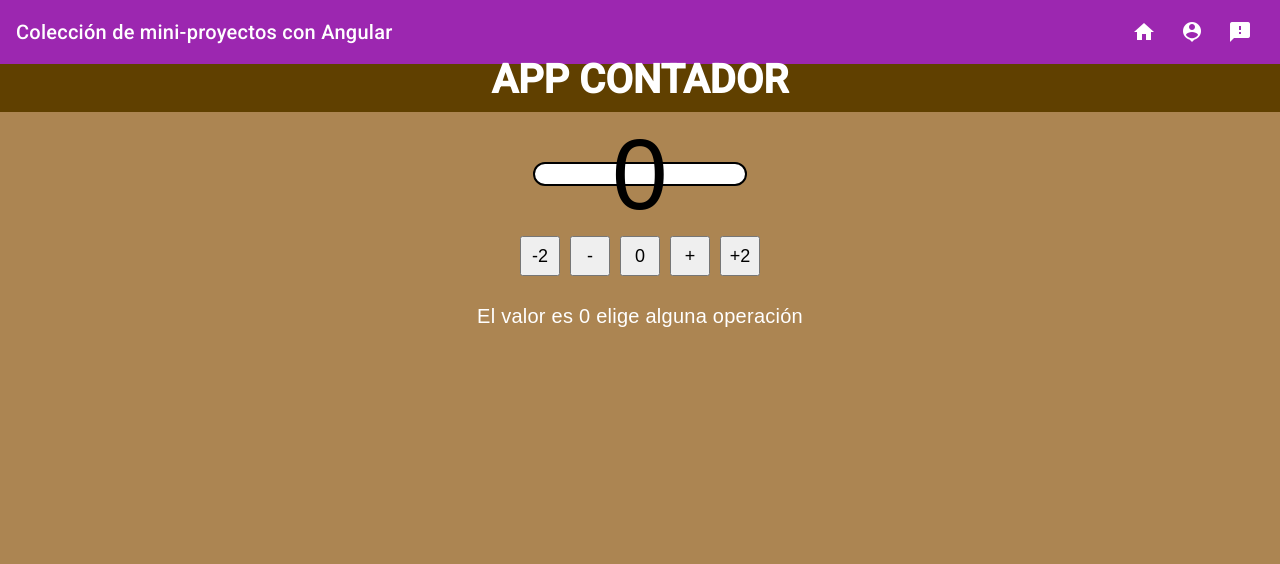
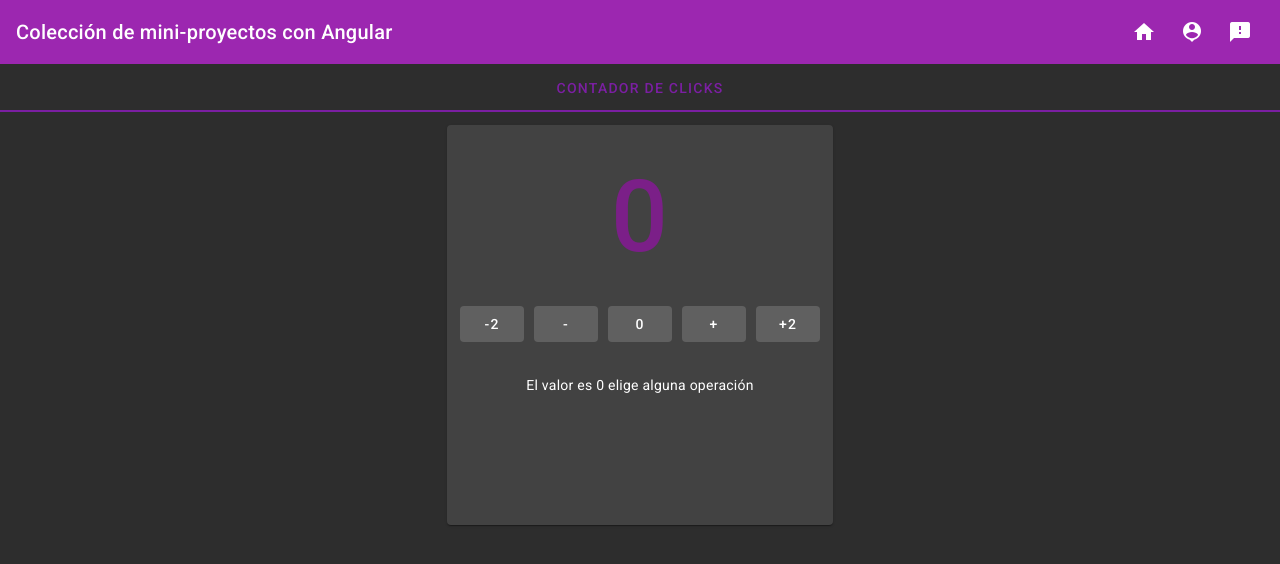
Before and after one commit to GusEngers/angular-practice-and-projects, an Angular app in the folder projects/: page /contador in a window 1280 px wide. Shown: the top 564 px of the page. Built offline with nearby package versions, Linux system fonts and the light colour scheme.

Commit message:
Contador V1 con estilos y funcionalidades terminado

```diff
--- a/projects/src/app/contador/contador.component.css
+++ b/projects/src/app/contador/contador.component.css
@@ -1,76 +1,48 @@
-.container {
-	margin: 0;
-	height: 100vh;
-	display: flex;
-	justify-content: flex-start;
+/*ESTILOS NUEVOS*/
+.size-card {
+	max-width: 400px;
 	align-items: center;
-	background-color: #AC8552FF;
-	flex-direction: column;
-	font-family: Arial;
+	min-height: 400px;
 }
 
-.title-container {
-	width: 100%;
-	background-color: #604000FF;
+mat-card-title {
+	color: #7b1f88ff;
+	font-size: 100px;
+	margin: 60px 0;
 }
 
-.title {
-	text-align: center;
-	font-weight: bolder;
-	color: white;
-	font-size: 40px;
+button {
+	background-color: #606060ff;
+	margin: 5px;
 }
 
-.count-container {
-	font-size: 100px;
+mat-card-content {
+	align-items: center;
+	justify-content: center;
 	text-align: center;
-	width: 210px;
-	border: 2px solid black;
-	border-radius: 20px;
-	background-color: white;
-	margin: 50px 0;
+	padding-top: 20px;
 }
 
-.buttons-container {
-	height: 40px;
-	display: flex;
-	justify-content: center;
-}
-
-.button {
-	height: 100%;
-	width: 40px;
-	margin: 0 5px;
-	font-size: 18px;
-}
-
-.text-container {
-	width: 100%;
-	text-align: center;
-	margin-top: 30px;
-	font-size: 20px;
-}
-
-.text-zero {
+.cero {
 	color: white;
 }
 
-.text-min {
-	color: #21C9DDFF;
+.min {
+	color: #1cffffff;
 }
 
-.text-max {
-	color: #FF0005FF;
+.max {
+	color: #ffa000ff;
 }
 
-.text-continue {
-	color: #B5F796FF;
+.par {
+	color: #ffff2cff;
 }
 
-.text-even {
-	color: #D9E80CFF;
+.impar {
+	color: #6500ffff;
 }
 
-.text-odd {
-	color: #F3780BFF;
+.continue {
+	color: greenyellow;
 }
--- a/projects/src/app/contador/contador.component.html
+++ b/projects/src/app/contador/contador.component.html
@@ -1,23 +1,58 @@
-<div class="container">
-	<div class="title-container">
-		<h1 class="title">APP CONTADOR</h1>
-	</div>
-	<div class="count-container">
-		<span>{{count}}</span>
-	</div>
-	<div class="buttons-container">
-		<button class="button" (click)="count = count - 2" [disabled]="(count - 2) < -100">-2</button>
-		<button class="button" (click)="count = count - 1" [disabled]="count <= -100">-</button>
-		<button class="button" (click)="count = 0">0</button>
-		<button class="button" (click)="count = count + 1" [disabled]="count >= 100">+</button>
-		<button class="button" (click)="count = count + 2" [disabled]="(count + 2) > 100">+2</button>
-	</div>
-	<div class="text-container">
-		<p class="text-zero" *ngIf="count == 0">El valor es 0 elige alguna operación</p>
-		<p class="text-min" *ngIf="count == -100">Llegaste al valor mínimo</p>
-		<p class="text-max" *ngIf="count == 100">Llegaste al valor máximo</p>
-		<p class="text-even" *ngIf="(count % 2 == 0) && (count != 0)">Este número es PAR</p>
-		<p class="text-odd" *ngIf="(count % 2 != 0) && (count != 0)">Este número es IMPAR</p>
-		<p class="text-continue" *ngIf="(count >= -99) && (count <= 99) && (count != 0)">Continua</p>
-	</div>
-</div>
+<mat-tab-group>
+	<mat-tab label="CONTADOR DE CLICKS">
+		<mat-grid-list cols="1" rowHeight="3:1">
+			<mat-grid-tile>
+				<mat-card class="size-card">
+					<mat-card-header>
+						<mat-card-title>{{ count }}</mat-card-title>
+					</mat-card-header>
+					<mat-card-actions>
+						<button
+							mat-button
+							(click)="count = count - 2"
+							[disabled]="count - 2 < -100">
+							-2
+						</button>
+						<button
+							mat-button
+							(click)="count = count - 1"
+							[disabled]="count <= -100">
+							-
+						</button>
+						<button mat-button (click)="count = 0">0</button>
+						<button
+							mat-button
+							(click)="count = count + 1"
+							[disabled]="count >= 100">
+							+
+						</button>
+						<button
+							mat-button
+							(click)="count = count + 2"
+							[disabled]="count + 2 > 100">
+							+2
+						</button>
+					</mat-card-actions>
+					<mat-card-content>
+						<p class="cero" *ngIf="count == 0">
+							El valor es 0 elige alguna operación
+						</p>
+						<p class="min" *ngIf="count == -100">Llegaste al valor mínimo</p>
+						<p class="max" *ngIf="count == 100">Llegaste al valor máximo</p>
+						<p class="par" *ngIf="count % 2 == 0 && count != 0">
+							Este número es PAR
+						</p>
+						<p class="impar" *ngIf="count % 2 != 0 && count != 0">
+							Este número es IMPAR
+						</p>
+						<p
+							class="continue"
+							*ngIf="count >= -99 && count <= 99 && count != 0">
+							CONTINUA
+						</p>
+					</mat-card-content>
+				</mat-card>
+			</mat-grid-tile>
+		</mat-grid-list>
+	</mat-tab>
+</mat-tab-group>
```
